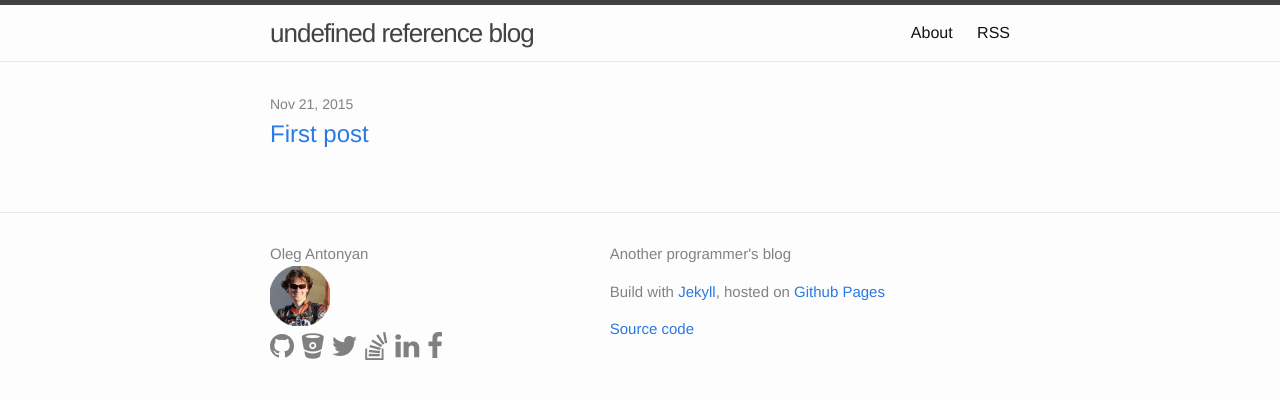
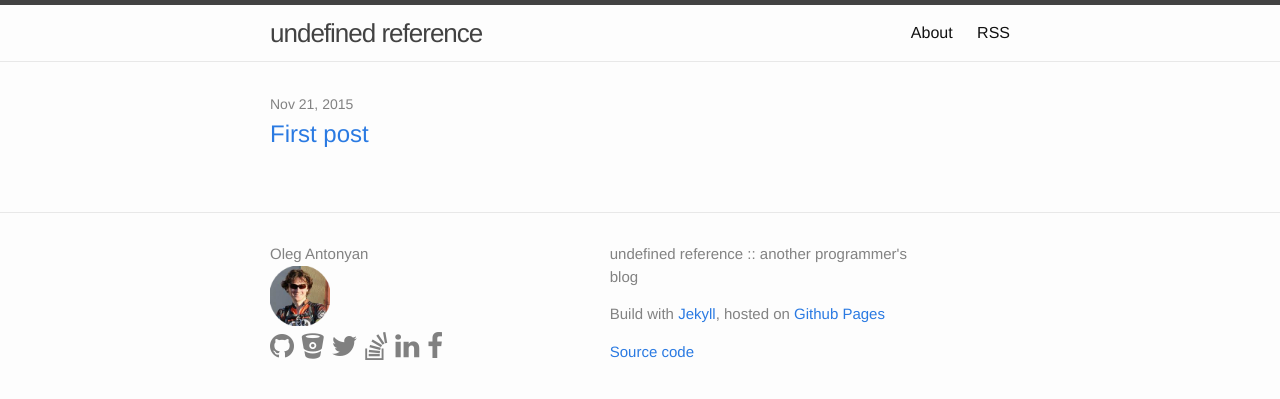
Before and after one commit to olegantonyan/undefined-reference, a Jekyll site: the page built from index.html, in a window 1280 px wide. Shown: the top 399 px of the page. Built offline with Jekyll 4.4.1, drawn with Linux system fonts in a browser that asks for light colours.

Commit message:
Footer text

```diff
--- a/_config.yml
+++ b/_config.yml
@@ -6,11 +6,11 @@
 # 'jekyll serve'. If you change this file, please restart the server process.
 
 # Site settings
-title: undefined reference blog
+title: undefined reference
 email: oleg.b.antonyan@gmail.com
 author: Oleg Antonyan
 description: > # this means to ignore newlines until "baseurl:"
-  Another programmer's blog
+  another programmer's blog
 baseurl: "" # the subpath of your site, e.g. /blog
 url: "http://undefined-reference.org" # the base hostname & protocol for your site
 
--- a/_includes/footer.html
+++ b/_includes/footer.html
@@ -17,7 +17,7 @@
 
       <div class="footer-col footer-col-3">
         <p>
-          {{ site.description }}
+          {{ site.title }} :: {{ site.description }}
         </p>
         <p>
           Build with <a href="http://jekyllrb.com/" target="_blank">Jekyll</a>, hosted on <a href="https://pages.github.com/" target="_blank">Github Pages</a>
```
